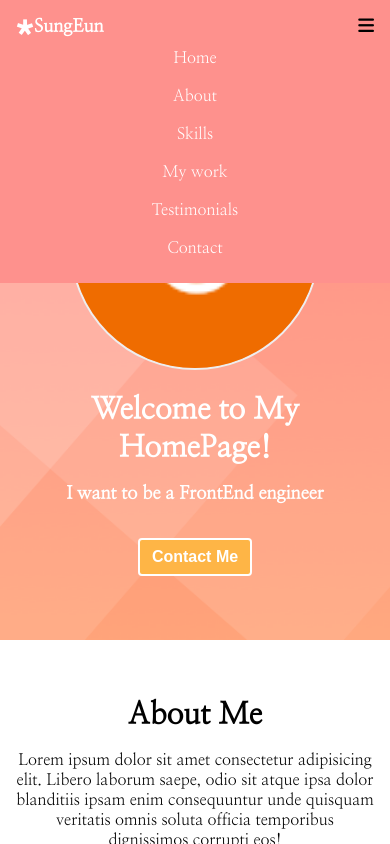
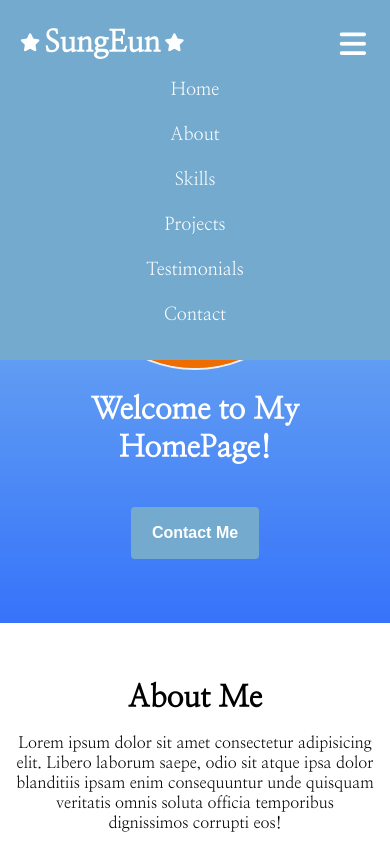
Before and after one commit to sachoi1201/portfolio, a plain HTML site: page index.html in a window 390 px wide. Both pictures are taken after a click on the button 366 px from the left and 26 px from the top of the page. Shown: the top 844 px of the page. Drawn offline with Linux system fonts and the light colour scheme.

Commit message:
change navbar1

```diff
--- a/index.html
+++ b/index.html
@@ -22,14 +22,15 @@
     <!-- Navbar -->
     <nav id="navbar">
       <div class="navbar__logo">
-        <i class="fab fa-diaspora"></i>
+        <i class="fas fa-star"></i>
         <a href="#">SungEun</a>
+        <i class="fas fa-star"></i>
       </div>
       <div class="navbar__menu">
-        <li class="navbar__menu__item active" data-link="#home">Home</li>
+        <li class="navbar__menu__item" data-link="#home">Home</li>
         <li class="navbar__menu__item" data-link="#about">About</li>
         <li class="navbar__menu__item" data-link="#skills">Skills</li>
-        <li class="navbar__menu__item" data-link="#work">My work</li>
+        <li class="navbar__menu__item" data-link="#work">Projects</li>
         <li class="navbar__menu__item" data-link="#testimonials">
           Testimonials
         </li>
@@ -48,7 +49,6 @@
           class="home__avatar"
         />
         <h1 class="home__title">Welcome to My HomePage!</h1>
-        <h2 class="home__description">I want to be a FrontEnd engineer</h2>
         <button class="home__contact">Contact Me</button>
       </div>
     </section>
@@ -257,14 +257,12 @@
     </section>
     <!-- Contact -->
     <section id="contact" class="section">
-      <h1 class="contact__title">Let's talk</h1>
-      <h2 class="contact__email">syung1201@gmail.com</h2>
+      <h1 class="contact__email">syung1201@gmail.com</h1>
       <div class="contact__links">
         <a href="https://github.com/yjunej" target="_blank">
           <i class="fab fa-github"></i>
         </a>
       </div>
-      <p class="contact__rights">By SungEun</p>
     </section>
 
     <!-- Arrow up -->
--- a/style.css
+++ b/style.css
@@ -100,14 +100,14 @@ h3 {
   display: flex;
   justify-content: space-between;
   align-items: center;
-  padding: 16px;
+  padding: 20px;
   background-color: transparent;
   transition: all var(--animation-duration) ease-in-out;
   z-index: 1;
 }
 
 #navbar.navbar--dark {
-  background-color: var(--color-pink);
+  background-color: var(--color-blue);
   padding: 8px;
 }
 
@@ -118,16 +118,21 @@ h3 {
   display: flex;
   align-items: center;
 }
+.navbar__logo a {
+  font-size: var(--font-large);
+  margin: 4px;
+}
 .navbar__menu {
   display: flex;
 }
 .navbar__menu__item {
   padding: 8px 12px;
-  margin: 0 4px;
+  margin: 4px;
   color: var(--color-white);
   cursor: pointer;
   border: 1px solid transparent;
   border-radius: var(--size-border-radius);
+  font-size: var(--font-medium);
 }
 
 .navbar__menu__item:hover {
@@ -139,13 +144,13 @@ h3 {
   top: 24px;
   right: 32px;
   font-size: var(--font-large);
-  color: var(--color-black);
+  color: var(--color-white);
   display: none;
 }
 
 /* Home */
 #home {
-  background: url(imgs/home-background.png) center/cover no-repeat;
+  background: linear-gradient(#99d5e8, #3673fa);
   padding: 40px;
   padding-top: 120px;
   text-align: center;
@@ -157,21 +162,18 @@ h3 {
   border: 2px solid var(--color-light-white);
 }
 
-.home__title,
-.home__description {
+.home__title {
   color: var(--color-white);
 }
 .home__contact {
+  background-color: var(--color-blue);
   color: var(--color-white);
   font-size: var(--font-regular);
   font-weight: var(--weight-bold);
   margin: 24px;
-  padding: 8px 12px;
-  border: 2px solid var(--color-white);
+  padding: 12px 16px;
+  border: 5px solid var(--color-blue);
   border-radius: var(--size-border-radius);
-}
-.home__contact {
-  background-color: var(--color-orange);
 }
 
 /* About */
@@ -393,12 +395,10 @@ h3 {
 
 /* Contact */
 #contact {
-  background-color: var(--color-pink);
+  background-color: var(--color-blue);
 }
 
-.contact__title,
-.contact__email,
-.contact__rights {
+.contact__email {
   color: var(--color-white);
 }
 
@@ -413,7 +413,7 @@ h3 {
 }
 
 .contact__links i:hover {
-  transform: scale(1.1);
+  transform: scale(1.5);
   color: var(--color-yellow);
 }
 
@@ -451,14 +451,15 @@ h3 {
   }
   .navbar__toggle-btn {
     display: block;
-    top: 16px;
-    right: 16px;
-    font-size: var(--font-medium);
+    top: 28px;
+    right: 24px;
+
+    font-size: var(--font-large);
   }
   #navbar {
     flex-direction: column;
     align-items: flex-start;
-    background-color: var(--color-pink);
+    background-color: var(--color-blue);
   }
   #navbar.navbar--dark {
     padding: 16px;
```
